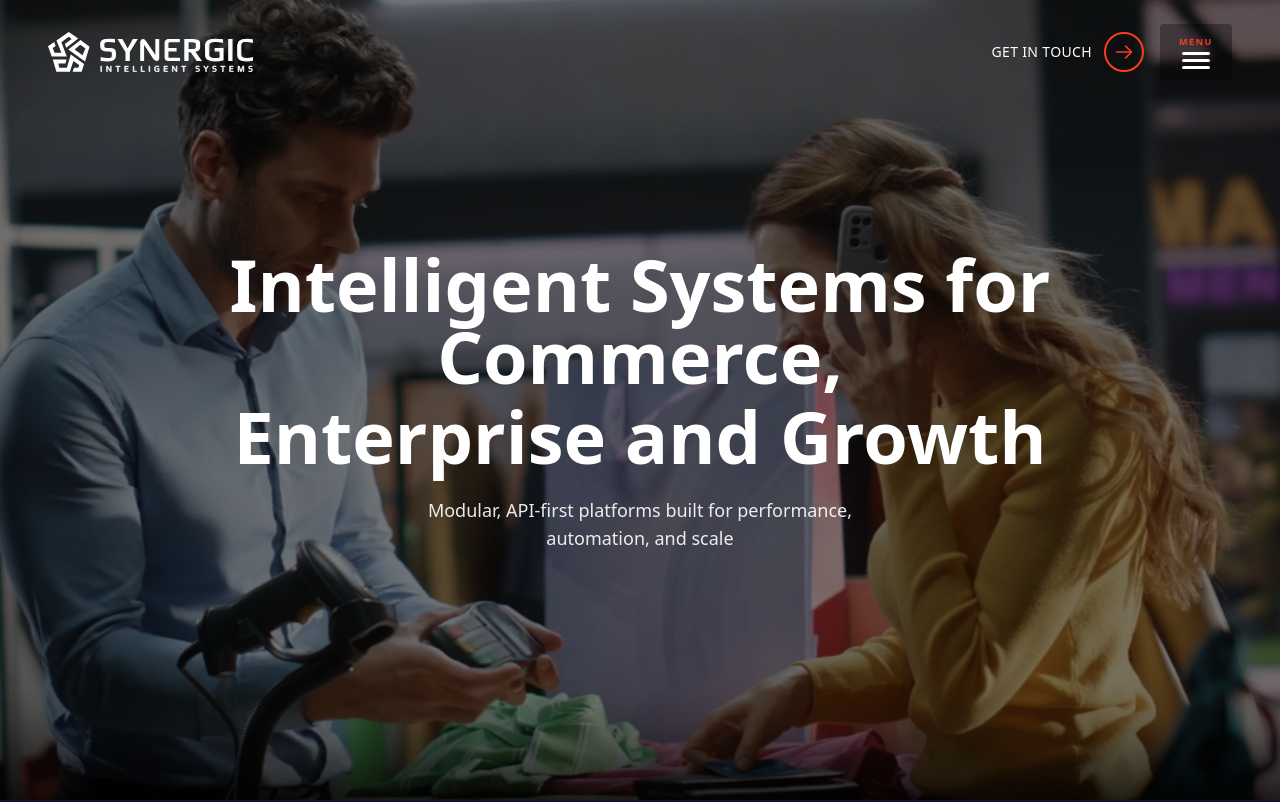
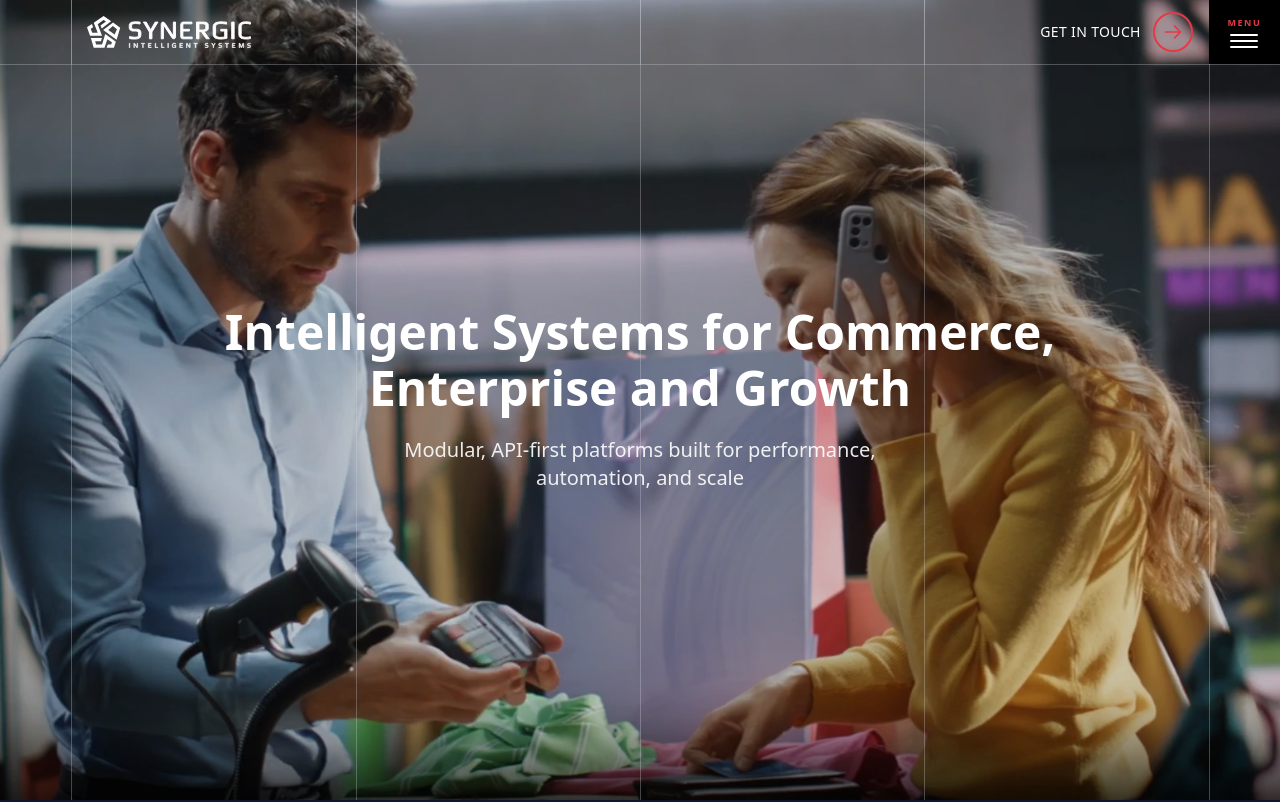
Before and after one commit to abdullah-fareed1/synergic, a Next.js app: page / in a window 1280 px wide. Shown: the top 802 px of the page. Built offline with nearby package versions, Linux system fonts and the light colour scheme.

Commit message:
updates to Hero Section: added grid lines, fixed font sizes & bg opacity

```diff
--- a/app/home/components/MobileMenu.tsx
+++ b/app/home/components/MobileMenu.tsx
@@ -8,7 +8,7 @@ type MobileMenuProps = {
 
 export default function MobileMenu({ onClose }: MobileMenuProps) {
   return (
-    <div className="fixed inset-0 z-30 bg-black bg-opacity-95 flex flex-col">
+    <div className="fixed inset-0 bg-black bg-opacity-95 z-50 flex flex-col">
       {/* Header */}
       <div className="flex items-center justify-between px-6 py-6 border-b border-gray-800">
         <img
@@ -18,46 +18,63 @@ export default function MobileMenu({ onClose }: MobileMenuProps) {
         />
         <button
           onClick={onClose}
-          className="text-white text-4xl leading-none hover:text-(--brand-red) transition"
+          className="text-white text-4xl leading-none hover:opacity-70 transition"
         >
           ×
         </button>
       </div>
 
-      {/* Menu */}
+      {/* Menu Items */}
       <div className="flex-1 flex items-center justify-center">
         <div className="flex flex-col gap-8 text-white text-3xl font-light text-center">
-          <Link href="/" onClick={onClose} className="hover:text-(--brand-red) transition">
+          <Link
+            href="/"
+            onClick={onClose}
+            className="hover:opacity-70 transition"
+            style={{ color: "white" }}
+          >
             Home
           </Link>
-          <Link href="/services" onClick={onClose} className="hover:text-(--brand-red) transition">
+          <Link
+            href="/services"
+            onClick={onClose}
+            className="hover:opacity-70 transition"
+            style={{ color: "white" }}
+          >
             Services
           </Link>
-          <Link href="/about" onClick={onClose} className="hover:text-(--brand-red) transition">
+          <Link
+            href="/about"
+            onClick={onClose}
+            className="hover:opacity-70 transition"
+            style={{ color: "white" }}
+          >
             About
           </Link>
-          <Link href="/contact" onClick={onClose} className="hover:text-(--brand-red) transition">
+          <Link
+            href="/contact"
+            onClick={onClose}
+            className="hover:opacity-70 transition"
+            style={{ color: "white" }}
+          >
             Contact
           </Link>
         </div>
       </div>
 
-      {/* Mobile CTA */}
+      {/* Bottom CTA */}
       <div className="pb-12 flex justify-center">
-        <div className="flex items-center gap-3 cursor-pointer">
-          <span className="text-white text-sm uppercase tracking-wide">
+        <div className="flex items-center gap-3 cursor-pointer hover:opacity-80 transition">
+          <span className="text-white text-sm uppercase tracking-wide font-medium">
             Get in Touch
           </span>
           <div
-            className="w-10 h-10 rounded-full flex items-center justify-center"
-            style={{
-              borderWidth: "2px",
-              borderColor: "var(--brand-red)",
-            }}
+            className="w-10 h-10 rounded-full flex items-center justify-center border-2"
+            style={{ borderColor: "#E63946" }}
           >
             <svg
               className="w-5 h-5"
-              style={{ color: "var(--brand-red)" }}
+              style={{ color: "#E63946" }}
               fill="none"
               stroke="currentColor"
               viewBox="0 0 24 24"
--- a/app/home/components/Navbar.tsx
+++ b/app/home/components/Navbar.tsx
@@ -6,32 +6,54 @@ type NavbarProps = {
 
 export default function Navbar({ onMenuClick }: NavbarProps) {
   return (
-    <nav className="absolute top-0 left-0 right-0 z-20 flex items-center justify-between px-4 sm:px-6 md:px-8 lg:px-12 py-4 sm:py-5 md:py-6">
-      {/* Logo */}
-      <div className="flex items-center">
-        <img
-          src="/synergic-logo.svg"
-          alt="Synergic Intelligent Systems"
-          className="h-7 sm:h-8 md:h-9 lg:h-10 w-auto"
-        />
+    <nav className="absolute top-0 left-0 right-0 z-20">
+      {/* Grid overlay for desktop */}
+      <div className="hidden lg:block absolute inset-0 pointer-events-none">
+        {/* Vertical lines - positioned at 1, 5, 9, 13, 17 out of 18 columns */}
+        <div className="absolute left-[5.56%] top-0 bottom-0 w-px bg-gray-300 opacity-30" />
+        <div className="absolute left-[27.78%] top-0 bottom-0 w-px bg-gray-300 opacity-30" />
+        <div className="absolute left-[50%] top-0 bottom-0 w-px bg-gray-300 opacity-30" />
+        <div className="absolute left-[72.22%] top-0 bottom-0 w-px bg-gray-300 opacity-30" />
+        <div className="absolute left-[94.44%] top-0 bottom-0 w-px bg-gray-300 opacity-30" />
+
+        {/* Horizontal line - height is 1/18 of viewport width to make squares */}
+        <div className="absolute left-0 right-0 h-px bg-gray-300 opacity-30" style={{ top: 'calc(100vw / 20)' }} />
       </div>
 
-      <div className="flex items-center gap-4">
+      {/* Mobile horizontal line */}
+      <div className="lg:hidden absolute left-0 right-0 h-px bg-gray-300 opacity-30" style={{ top: 80 }} />
+
+      <div className="relative flex items-start justify-between" style={{ height: 'calc(100vw / 20)' }}>
+        {/* Desktop Logo */}
+        <div className="hidden lg:flex items-center absolute left-[5.56%] top-0 bottom-0 pl-4">
+          <img
+            src="/synergic-logo.svg"
+            alt="Synergic Intelligent Systems"
+            className="h-8 w-auto"
+          />
+        </div>
+
+        {/* Mobile Logo */}
+        <div className="lg:hidden flex items-center px-4 py-4">
+          <img
+            src="/synergic-logo.svg"
+            alt="Synergic Intelligent Systems"
+            className="h-7 w-auto"
+          />
+        </div>
+
         {/* Desktop Get in Touch */}
-        <div className="hidden lg:flex items-center gap-3">
+        <div className="hidden lg:flex items-center absolute right-[5.56%] top-0 bottom-0 pr-4 gap-3">
           <span className="text-white text-sm font-medium tracking-wide uppercase">
             Get in Touch
           </span>
           <div
-            className="w-10 h-10 rounded-full flex items-center justify-center cursor-pointer transition"
-            style={{
-              borderWidth: "2px",
-              borderColor: "var(--brand-red)",
-            }}
+            className="w-10 h-10 rounded-full flex items-center justify-center cursor-pointer transition border-2"
+            style={{ borderColor: "#E63946" }}
           >
             <svg
               className="w-5 h-5"
-              style={{ color: "var(--brand-red)" }}
+              style={{ color: "#E63946" }}
               fill="none"
               stroke="currentColor"
               viewBox="0 0 24 24"
@@ -46,21 +68,17 @@ export default function Navbar({ onMenuClick }: NavbarProps) {
           </div>
         </div>
 
-        {/* Menu Button */}
+        {/* Desktop Menu Button */}
         <button
           onClick={onMenuClick}
-          className="relative flex flex-col items-center justify-center hover:opacity-80 transition"
-          style={{ width: "72px", height: "56px" }}
+          className="hidden lg:flex absolute right-0 top-0 bottom-0 flex-col items-center justify-center hover:opacity-80 transition bg-black bg-opacity-80"
+          style={{ width: '5.56%' }}
         >
-          <div
-            className="absolute inset-0 bg-black rounded-sm"
-            style={{ opacity: 0.32 }}
-          />
-          <div className="relative flex flex-col items-center gap-1">
+          <div className="flex flex-col items-center gap-1">
             <span
               className="uppercase font-semibold"
               style={{
-                color: "var(--brand-red)",
+                color: "#E63946",
                 fontSize: "9px",
                 letterSpacing: "1.55px",
               }}
@@ -68,9 +86,34 @@ export default function Navbar({ onMenuClick }: NavbarProps) {
               MENU
             </span>
             <div className="flex flex-col gap-1">
-              <div className="bg-white w-7 h-0.75 rounded-sm" />
-              <div className="bg-white w-7 h-0.75 rounded-sm" />
-              <div className="bg-white w-7 h-0.75 rounded-sm" />
+              <div className="bg-white w-7 h-0.5 rounded-sm" />
+              <div className="bg-white w-7 h-0.5 rounded-sm" />
+              <div className="bg-white w-7 h-0.5 rounded-sm" />
+            </div>
+          </div>
+        </button>
+
+        {/* Mobile Menu Button */}
+        <button
+          onClick={onMenuClick}
+          className="lg:hidden flex flex-col items-center justify-center hover:opacity-80 transition bg-black bg-opacity-80"
+          style={{ width: 'calc(100vw / 6)', height: 80 }}
+        >
+          <div className="flex flex-col items-center gap-1">
+            <span
+              className="uppercase font-semibold"
+              style={{
+                color: "#E63946",
+                fontSize: "9px",
+                letterSpacing: "1.55px",
+              }}
+            >
+              MENU
+            </span>
+            <div className="flex flex-col gap-1">
+              <div className="bg-white w-7 h-0.5 rounded-sm" />
+              <div className="bg-white w-7 h-0.5 rounded-sm" />
+              <div className="bg-white w-7 h-0.5 rounded-sm" />
             </div>
           </div>
         </button>
--- a/app/home/sections/HeroSection.tsx
+++ b/app/home/sections/HeroSection.tsx
@@ -1,38 +1,51 @@
 "use client";
 
 import { useState } from "react";
-import  Navbar from "../components/Navbar";
+import Navbar from "../components/Navbar";
 import MobileMenu from "../components/MobileMenu";
 
 export default function HeroSection() {
   const [menuOpen, setMenuOpen] = useState(false);
 
   return (
-    <section className="relative h-screen w-full overflow-hidden">
+    <section className="relative h-100 lg:h-screen w-full overflow-hidden">
       {/* Background */}
       <div
         className="absolute inset-0 bg-cover bg-center"
-        style={{ backgroundImage: "url('/heroimage.webp')" }}
+        style={{
+          backgroundImage: "url('/heroimage.webp')"
+        }}
       >
-        <div className="absolute inset-0 bg-black opacity-50" />
+        <div className="absolute inset-0 bg-black opacity-15" />
       </div>
 
+      {/* Grid lines extending full height */}
+      <div className="hidden lg:block absolute inset-0 pointer-events-none">
+        <div className="absolute left-[5.56%] top-0 bottom-0 w-px bg-gray-300 opacity-30" />
+        <div className="absolute left-[27.78%] top-0 bottom-0 w-px bg-gray-300 opacity-30" />
+        <div className="absolute left-[50%] top-0 bottom-0 w-px bg-gray-300 opacity-30" />
+        <div className="absolute left-[72.22%] top-0 bottom-0 w-px bg-gray-300 opacity-30" />
+        <div className="absolute left-[94.44%] top-0 bottom-0 w-px bg-gray-300 opacity-30" />
+      </div>
+
+      {/* Navbar Component */}
       <Navbar onMenuClick={() => setMenuOpen(true)} />
 
       {/* Hero Content */}
       <div className="relative h-full flex items-center justify-center z-10 px-6">
-        <div className="max-w-5xl text-center text-white">
-          <h1 className="text-5xl lg:text-7xl font-bold mb-6">
+        <div className="max-w-4xl text-center text-white">
+          <h1 className="text-xl lg:text-5xl font-bold mb-6">
             Intelligent Systems for Commerce,
             <span className="block mt-2">Enterprise and Growth</span>
           </h1>
-          <p className="text-lg opacity-90">
+          <p className="lg:text-xl text-sm opacity-90">
             Modular, API-first platforms built for performance,
             <span className="block">automation, and scale</span>
           </p>
         </div>
       </div>
 
+      {/* Mobile Menu Component */}
       {menuOpen && <MobileMenu onClose={() => setMenuOpen(false)} />}
     </section>
   );
```
